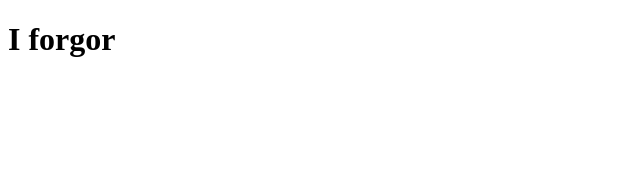
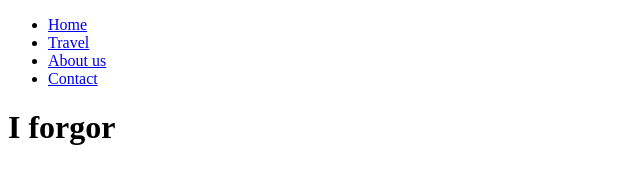
Before and after one commit to Cindy345/travel-guide, a plain HTML site: page PBL travel guide/index.html in a window 1280 px wide. Shown: the whole page, without its empty margins (0-640 px from the left). Drawn offline with Linux system fonts and the light colour scheme.

Commit message:
Disaster 3

```diff
--- a/PBL travel guide/index.html
+++ b/PBL travel guide/index.html
@@ -10,9 +10,14 @@
         </head>
 
         <body>
-            <div class="topnavbar">
-
-            </div>
+            <nav>
+                <ul>
+                    <li><a href="#">Home</a></li>
+                    <li><a href="#">Travel</a></li>
+                    <li><a href="#">About us</a></li>
+                    <li><a href="#">Contact</a></li>
+                </ul>
+            </nav>
 
             <div class="middle">
              <h1>I forgor</h1>
```
